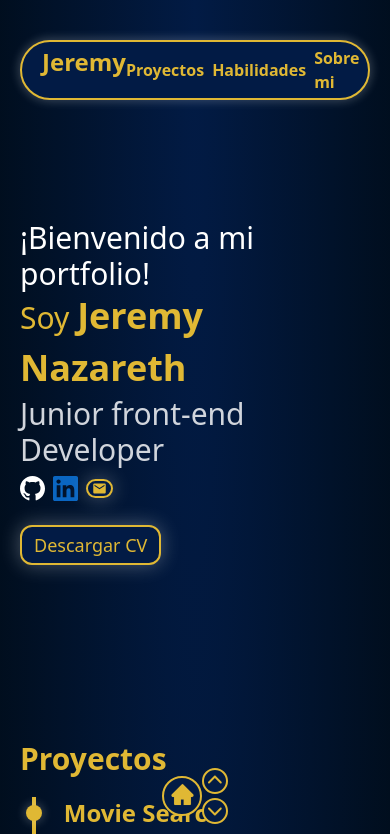
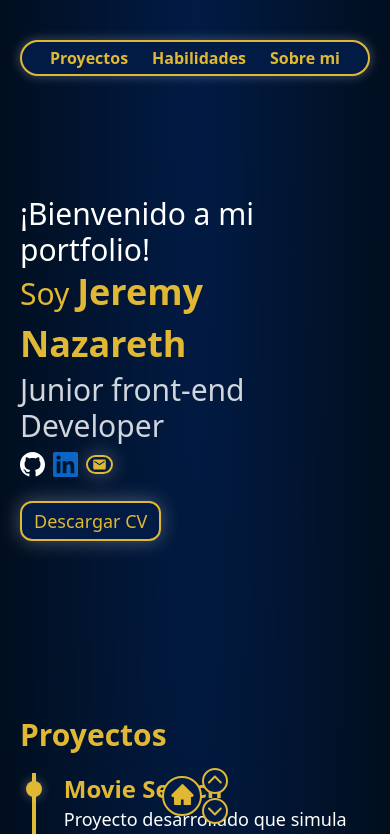
Before and after one commit to JeremyNazareth/portfolio, a Next.js app: page / in a window 390 px wide. Shown: the top 834 px of the page. Built offline with nearby package versions, Linux system fonts and the light colour scheme; a web font is replaced by a local one.

Commit message:
style: change header responsiveness

```diff
--- a/app/layout.tsx
+++ b/app/layout.tsx
@@ -22,13 +22,17 @@ export default function RootLayout({
   */
   return (
     <html lang="en">
+      <meta name="color-scheme" content="dark light"></meta>
       <body className="px-5 sm:px-20 lg:max-w-5xl mx-auto">
-        <header id="header" className="shadow-primary bg-primary text-secondary px-5 py-1 my-10 mx-auto flex justify-between rounded-full border-2
-        lg:max-w-5xl lg:px-8">
-          <a className="text-2xl font-bold text-secondary transition-all duration-300 hover:text-white
-          lg:text-3xl" href="#home">Jeremy</a>
+        <header id="header" className="shadow-primary bg-primary text-secondary px-5 py-1 my-10 mx-auto flex rounded-full border-2 items-center
+        lg:max-w-5xl lg:px-8
+        md:justify-between">
+          <a className="hidden text-2xl font-bold text-secondary transition-all duration-300 hover:text-white
+          lg:block lg:text-3xl
+          sm:block" href="#home">Jeremy</a>
 
-          <nav className="flex items-center text-base font-semibold gap-2 md:text-lg">
+          <nav className="flex w-full justify-around text-base font-semibold gap-2
+          md:text-lg md:w-auto ">
             <a href="#projects">Proyectos</a>
             <a href="#skills">Habilidades</a>
             <a href="#about">Sobre mi</a>
--- a/app/page.tsx
+++ b/app/page.tsx
@@ -12,6 +12,7 @@ export default function Page(){
     }
     return(
         <>
+
         <section id="home" className="pt-20 h-6/8 lg:pt-40 scroll-m-80">
             <h1 className="text-3xl md:text-2xl">¡Bienvenido a mi portfolio!</h1>
 
```
